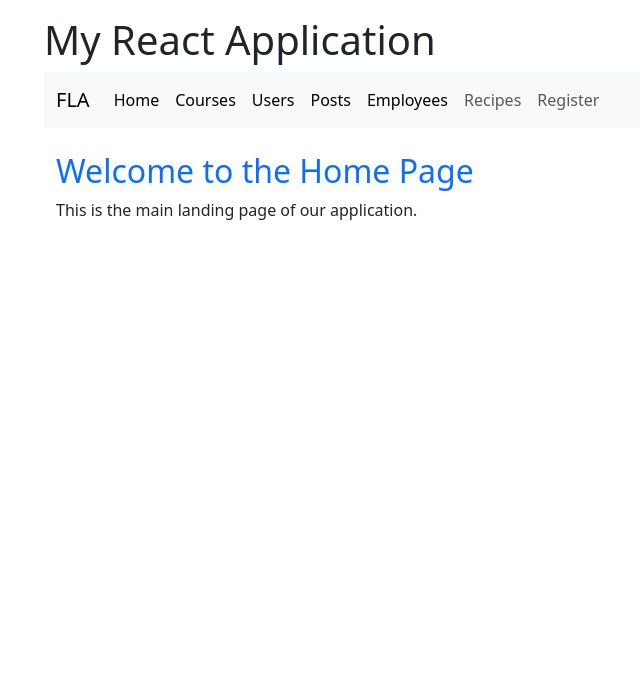
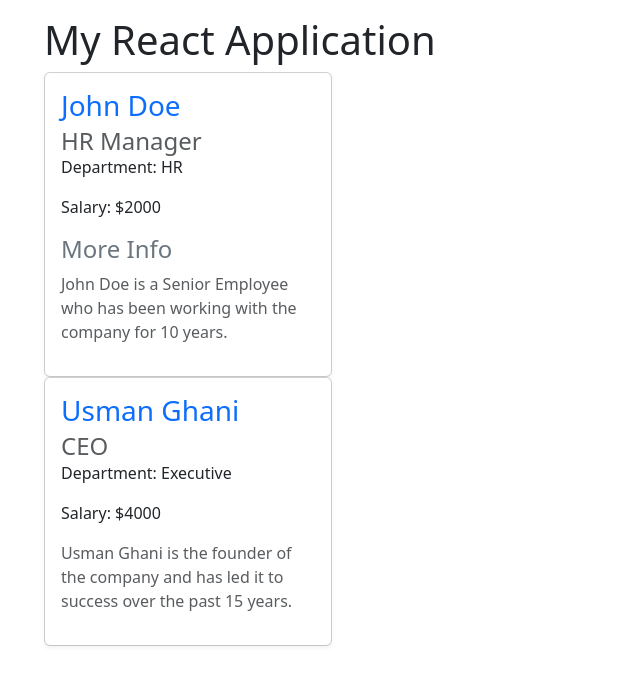
Before and after one commit to mohammedaeraf/react-batch5, a React (Vite) app: page / in a window 1280 px wide. Shown: the top 684 px of the page, without its empty margins (38-678 px from the left). Built offline with nearby package versions, Linux system fonts and the light colour scheme.

Commit message:
Passing Props as Children

```diff
--- a/src/App.tsx
+++ b/src/App.tsx
@@ -12,13 +12,14 @@ import CourseList4 from "./Components/CourseList4";
 import CourseAdd from "./Components/CourseAdd";
 import RegisterUser from "./Components/RegisterUser";
 import CourseEdit from "./Components/CourseEdit";
+import EmployeeCard from "./Components/EmployeeCard";
 
 function App() {
   return (
     <Router>
       <div className="container my-3">
         <h1>My React Application</h1>
-        <nav className="navbar navbar-expand-lg bg-body-tertiary">
+        {/* <nav className="navbar navbar-expand-lg bg-body-tertiary">
           <div className="container-fluid">
             <a className="navbar-brand" href="#">
               FLA
@@ -90,11 +91,35 @@ function App() {
               </ul>
             </div>
           </div>
-        </nav>
+        </nav> */}
+        <EmployeeCard
+          name="John Doe"
+          position="HR Manager"
+          department="HR"
+          salary={2000}
+        >
+          <h4 className="text-secondary">More Info</h4>
+          <p className="text-muted">
+            John Doe is a Senior Employee who has been working with the company
+            for 10 years.
+          </p>
+        </EmployeeCard>
+
+        <EmployeeCard
+          name="Usman Ghani"
+          position="CEO"
+          department="Executive"
+          salary={4000}
+        >
+          <p className="text-muted">
+            Usman Ghani is the founder of the company and has led it to success
+            over the past 15 years.
+          </p>
+        </EmployeeCard>
 
         <main>
           <Routes>
-            <Route path="/" element={<Home />} />
+            <Route path="/home" element={<Home />} />
             <Route path="/courses" element={<CourseList4 />} />
             <Route path="/add-course" element={<CourseAdd />} />
             <Route path="/edit-course/:id" element={<CourseEdit />} />
--- a/src/Components/EmployeeCard.tsx
+++ b/src/Components/EmployeeCard.tsx
@@ -5,16 +5,18 @@ type EmployeeProps = {
   position: string;
   department: string;
   salary: number;
+  children: any;
 };
 
-function EmployeeCard({ name, position, department, salary }: EmployeeProps) {
+function EmployeeCard(props: EmployeeProps) {
   return (
     <div className="card">
       <div className="card-body shadow-sm border-0">
-        <h3 className="card-title text-primary">{name}</h3>
-        <h4 className="card-subtitle text-muted">{position}</h4>
-        <p className="card-text">Department: {department}</p>
-        <p className="card-text">Salary: ${salary}</p>
+        <h3 className="card-title text-primary">{props.name}</h3>
+        <h4 className="card-subtitle text-muted">{props.position}</h4>
+        <p className="card-text">Department: {props.department}</p>
+        <p className="card-text">Salary: ${props.salary}</p>
+        {props.children}
       </div>
     </div>
   );
```
